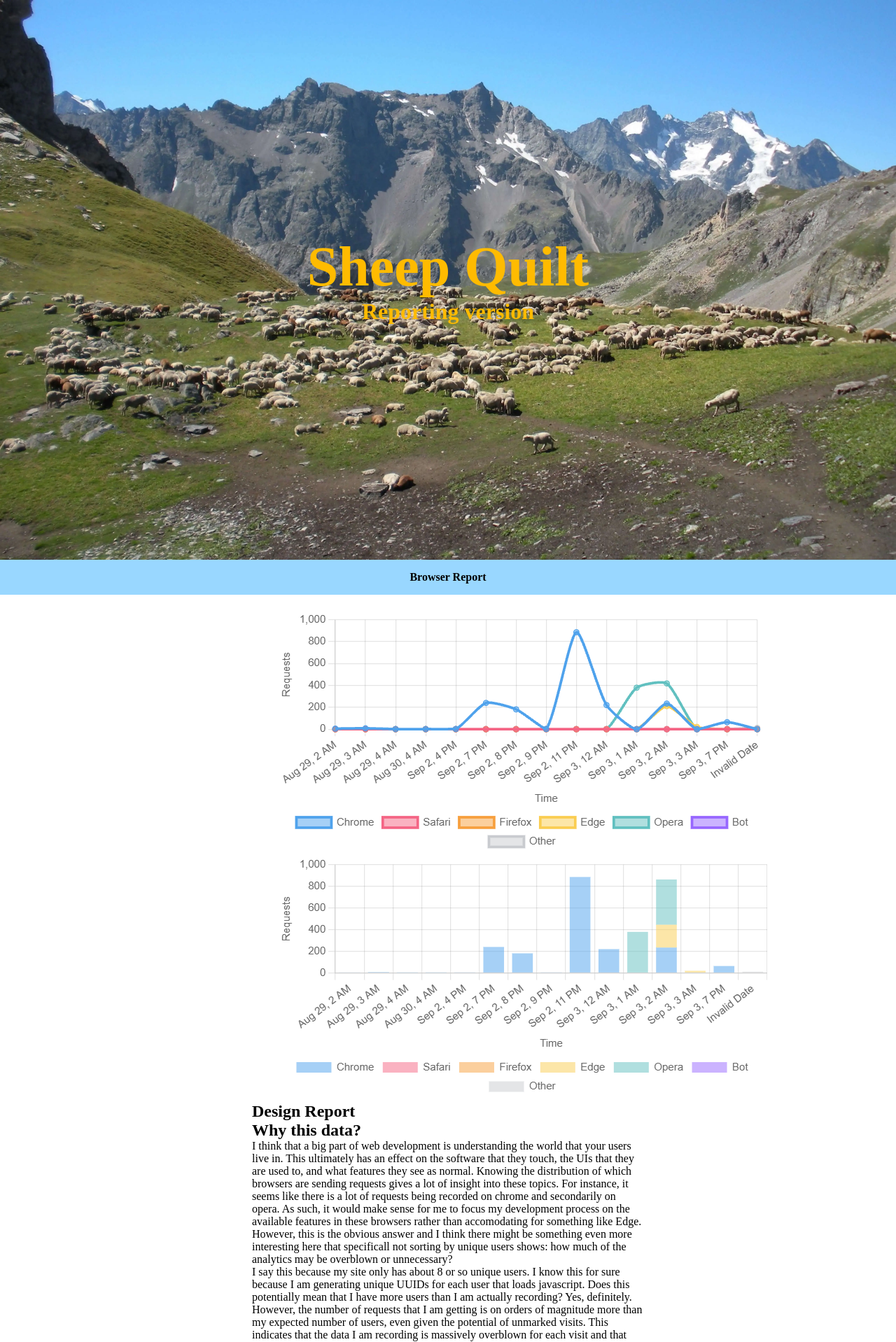
After one commit to shw146/sheepquilt, a PHP site: page /browser.html in a window 1280 px wide. The commit adds this page. Shown: the top 1918 px of the page at 70% size. Run offline with PHP 8.4, Linux system fonts and the light colour scheme.

Commit message:
reworked links and added report download for analytics dashboard

```diff
--- a/reporting.sheepquilt.site/html/api/login.php
+++ b/reporting.sheepquilt.site/html/api/login.php
@@ -41,7 +41,7 @@
         if($user['permission'] == 'admin' || $user['permission'] == 'analyst'){
             header("Location: /index.php");
         }else if($user['permission'] == 'user'){
-            header("Location: /browser.php");
+            header("Location: /browser.html");
         }
     } else {
         echo "Invalid username or password.";
--- a/reporting.sheepquilt.site/html/api/users.php
+++ b/reporting.sheepquilt.site/html/api/users.php
@@ -8,8 +8,9 @@
 </head>
 
 <body>
+    <h1>Admin</h1>
 
-    <h1>Admin</h1>
+    <a href = "/">Return to Analytics Dashboard</a>
 
     <h2>Create a new user</h2>
     <form method="POST" action="/api/users.php">
--- /dev/null
+++ b/reporting.sheepquilt.site/html/browser.html
@@ -0,0 +1,54 @@
+<!DOCTYPE html>
+<html lang = "en">
+<head>
+    <meta charset="UTF-8" />
+    <meta name="viewport" content="width=device-width, initial-scale=1.0"/>
+    <title>Sheep Quilt</title>
+    <link rel = "stylesheet" href = "/styles/tokens.css"/>
+    <link rel = "stylesheet" href = "/styles/global.css"/>
+    <link rel = "icon" type = "image/x-icon" href = "/assets/favicon.ico"/>
+    <script src="https://cdn.jsdelivr.net/npm/chart.js"></script>
+</head>
+<body>
+    <header>
+        <section>
+            <h1>Sheep Quilt</h1>
+            <p>Reporting version</p>
+        </section>
+    </header>
+    <nav>
+        <ul>
+            <li><a href="#">Browser Report</a></li>
+        </ul>
+    </nav>
+    <main>
+        <img src = "/assets/browser-report.png">
+        <article>
+            <h1>Design Report</h1>
+            <h2>Why this data?</h2>
+            <p>
+                I think that a big part of web development is understanding the world that your users live in. This ultimately has an effect on the software that they touch, the UIs that they are used to, and what features they see as normal. Knowing the distribution of which browsers are sending requests gives a lot of insight into these topics. For instance, it seems like there is a lot of requests being recorded on chrome and secondarily on opera. As such, it would make sense for me to focus my development process on the available features in these browsers rather than accomodating for something like Edge. However, this is the obvious answer and I think there might be something even more interesting here that specificall not sorting by unique users shows: how much of the analytics may be overblown or unnecessary?
+            </p>
+            <p>
+                I say this because my site only has about 8 or so unique users. I know this for sure because I am generating unique UUIDs for each user that loads javascript. Does this potentially mean that I have more users than I am actually recording? Yes, definitely. However, the number of requests that I am getting is on orders of magnitude more than my expected number of users, even given the potential of unmarked visits. This indicates that the data I am recording is massively overblown for each visit and that there is a real posibility that I should maybe pull back on how much I'm taking in. I know for a fact that I'm really not all that concerned with the clicks a user is doing on my site because it's not really a public facing site. Thus, if it wasn't for the sake of an assignment/project, I could definitely see myself removing that part of my collector script because otherwise it clearly will just add bloat to my database/logs.
+            </p>
+            <p>
+                As a result, I'd most likely be able to figure out the "sweet spot" of how much analytical data I should be taking in in order to give myself enough information without overwhelming the system and effectively hindering my own ability to analyze the data. A user might not feel this directly, but it would fuel my ability to do proper analysis and thus make informed decisions more quickly. In the end, the user may end up seeing informed changes with less downtime in between spent on searching through data that I don't necessarily need.
+            </p>
+
+            <h2>Why did I choose these visualizations?</h2>
+            <p>
+                The spline chart is a fantastic way to 3 different pieces of data in which one is categorical while the others are numerical. Its x-axis serves as a really good way to visualize time because people are generally used to timelines and the x-axis being related to time. A similar ideology goes for the counts on the y-axis, so I won't talk about that too much. I <strong>am </strong>a big fan of the colors though - they give the user a bit more pattern matching that I think is really helpful when reading the chart. Not only is there information encoded into the key of the chart, there is also information encoded into the colors themselves. By using colors that companies have already associated themselves with, I end up having a really easy time with understanding which line represents which browser because I've already associated them before. There is a good note though that I am not everyone and that perhaps this color encoding may not resonate for all users.
+            </p>
+            <p>
+                While the spline chart does a pretty great job of seeing the trends of each of the browsers in isolation, it doesn't do as well in visualizing how they relate to each other. Here is where the stacked bar chart becomes useful. While the stacked bar chart is admittedly harder to read when there are more browsers visiting the site, it makes it much easier to see the change in proportion of a browser's usage over time. This is because humans are generally more receptive to bars than curved lines and because data points are right next to each other, making their differences much more apparent. I would likely use this kind of chart in a more exploratory manner since it tends to store a lot of information in a relatively cramped space, but I do think that it makes up for what the spline chart lacks very well.
+            </p>
+        </section>
+    </main>
+    <hr>
+    <footer>
+        <p>Made with patches, stitches, and love. Shawn Wang</p>
+    </footer>
+</body>
+
+</html>
```
Also changed, not shown: reporting.sheepquilt.site/html/browser.php (+21 -3 lines), reporting.sheepquilt.site/html/index.php (+6 -3 lines), reporting.sheepquilt.site/html/assets/browser-report.png (added).
